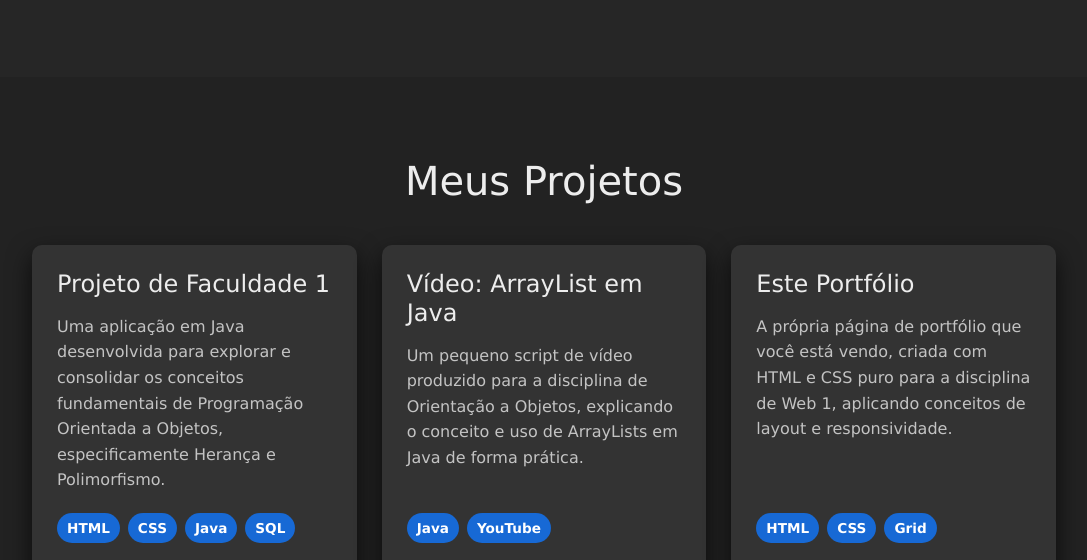
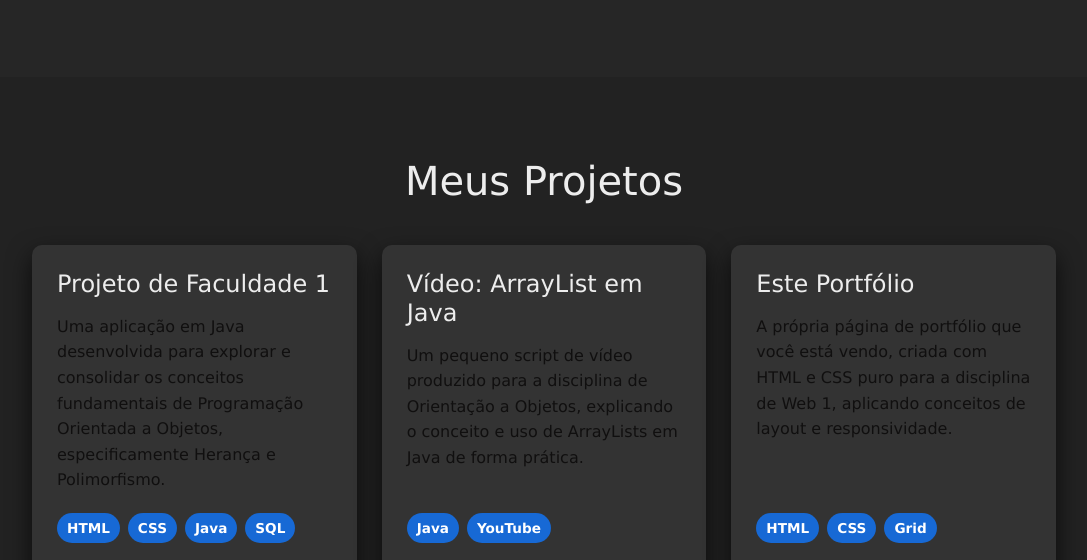
Before and after one commit to LuccadeCarlo/LuccadeCarlo.github.io, a plain HTML site: page index.html in a window 1280 px wide. Shown: the part 653-1213 px from the top of the page, without its empty margins (96-1183 px from the left). Drawn offline with nearby package versions, Linux system fonts and the light colour scheme.

Commit message:
Atualiza a cor do texto na seção de projetos

```diff
--- a/style.css
+++ b/style.css
@@ -114,7 +114,7 @@ body {
 .projetos {
     padding: 80px 10%;
     background-color: #222;
-    color: rgba(255, 255, 255, 0.711);
+    color: rgba(3, 2, 2, 0.711);
 }
 
 
```
